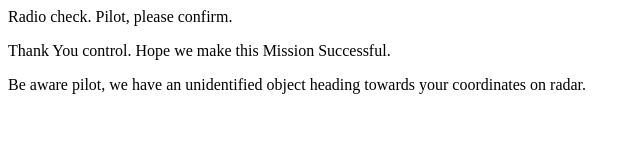
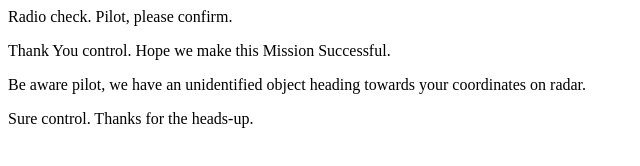
Before and after one commit to SteveDennick/communication-log99, a plain HTML site: page index.html in a window 1280 px wide. Shown: the whole page, without its empty margins (0-640 px from the left). Drawn offline with Linux system fonts and the light colour scheme.

Commit message:
added the fourth sentence

```diff
--- a/index.html
+++ b/index.html
@@ -3,5 +3,6 @@
       <p>Radio check. Pilot, please confirm.</p>
 <p> Thank You control. Hope we make this Mission Successful.</p>
 <p> Be aware pilot, we have an unidentified object heading towards your coordinates on radar.</p>
+<p> Sure control. Thanks for the heads-up.
    </body>
 </html>
```
